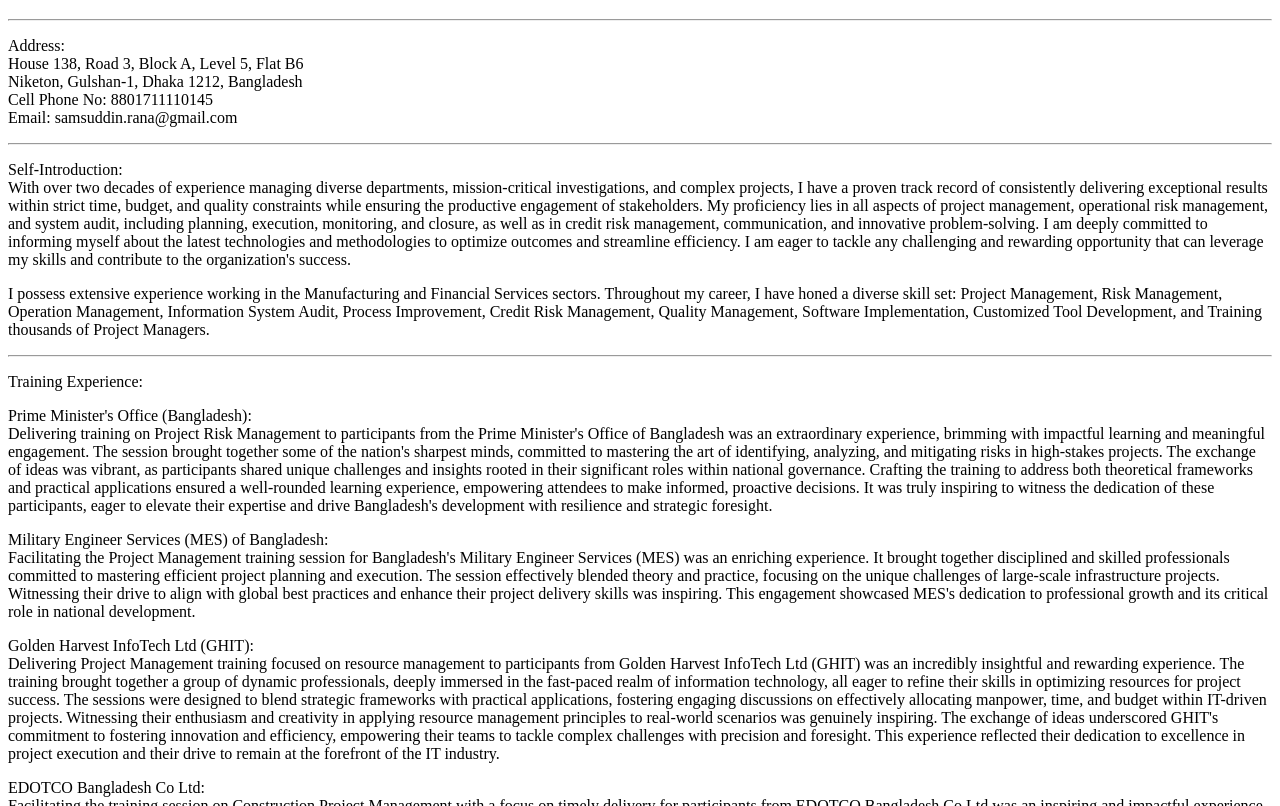
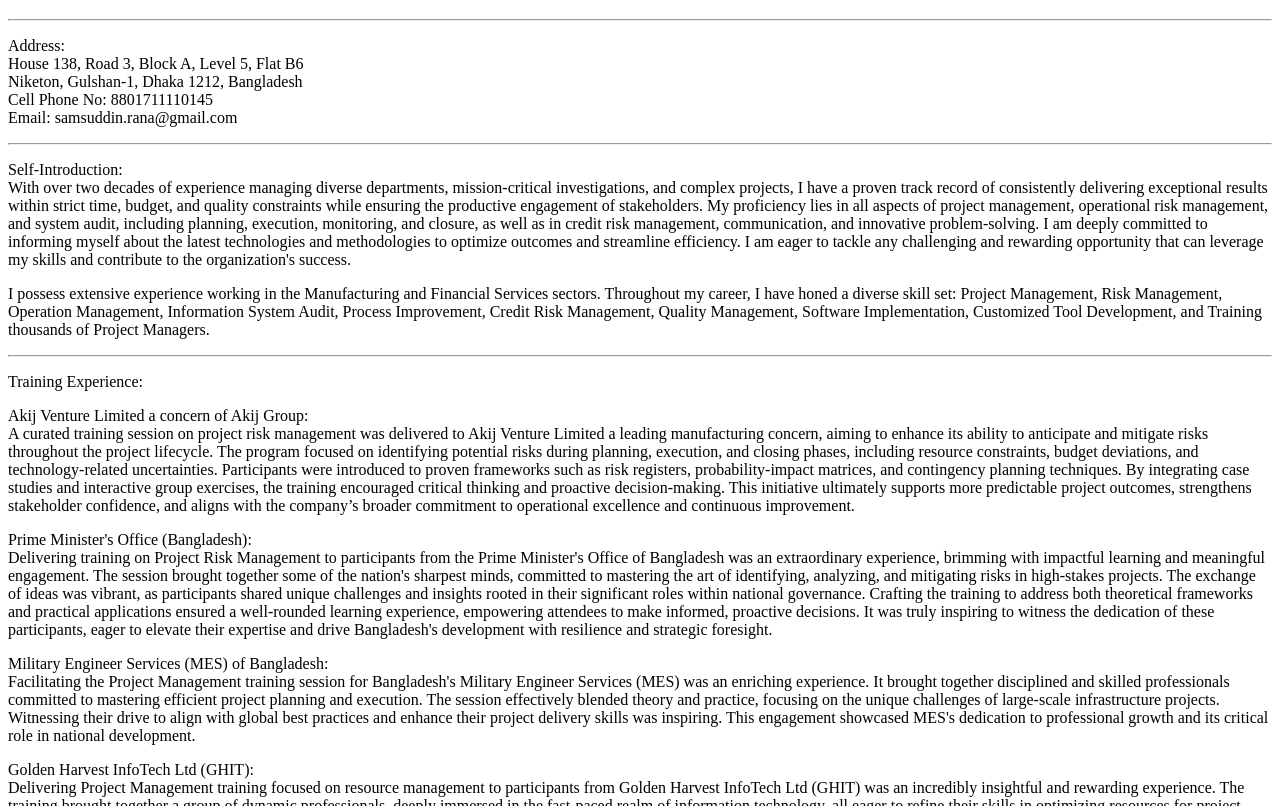
Before and after one commit to SamsuddinRana/Resume-of-a-Project-Manager, a plain HTML site: page index.html in a window 1280 px wide. Shown: the part 294-1100 px from the top of the page. Drawn offline with Linux system fonts and the light colour scheme.

Commit message:
Add files via upload

```diff
--- a/index.html
+++ b/index.html
@@ -45,6 +45,22 @@
     </p>
     <hr />
     <p>Training Experience:<br /></p>
+    <p>
+      Akij Venture Limited a concern of Akij Group:<br />
+      A curated training session on project risk management was delivered to
+      Akij Venture Limited a leading manufacturing concern, aiming to enhance
+      its ability to anticipate and mitigate risks throughout the project
+      lifecycle. The program focused on identifying potential risks during
+      planning, execution, and closing phases, including resource constraints,
+      budget deviations, and technology-related uncertainties. Participants were
+      introduced to proven frameworks such as risk registers, probability-impact
+      matrices, and contingency planning techniques. By integrating case studies
+      and interactive group exercises, the training encouraged critical thinking
+      and proactive decision-making. This initiative ultimately supports more
+      predictable project outcomes, strengthens stakeholder confidence, and
+      aligns with the company’s broader commitment to operational excellence and
+      continuous improvement.
+    </p>
     <p>
       Prime Minister's Office (Bangladesh):<br />
       Delivering training on Project Risk Management to participants from the
```
